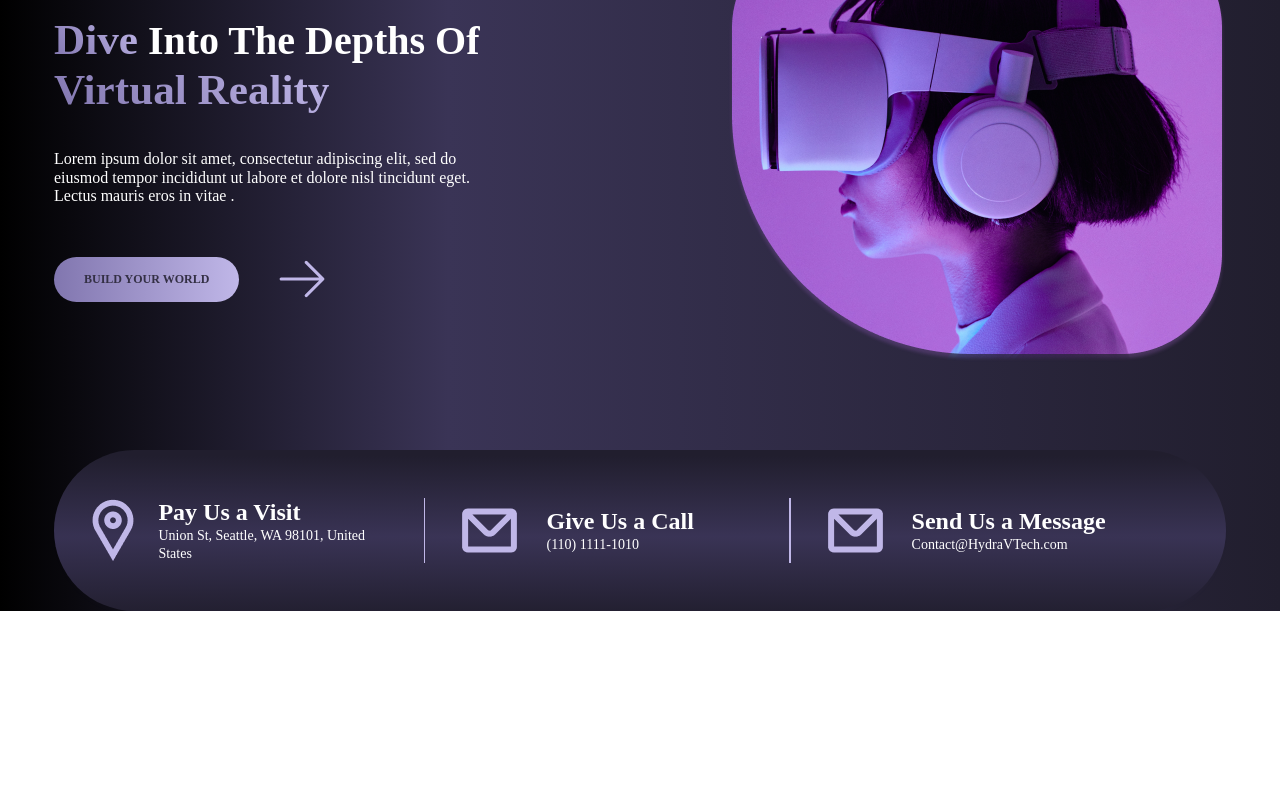
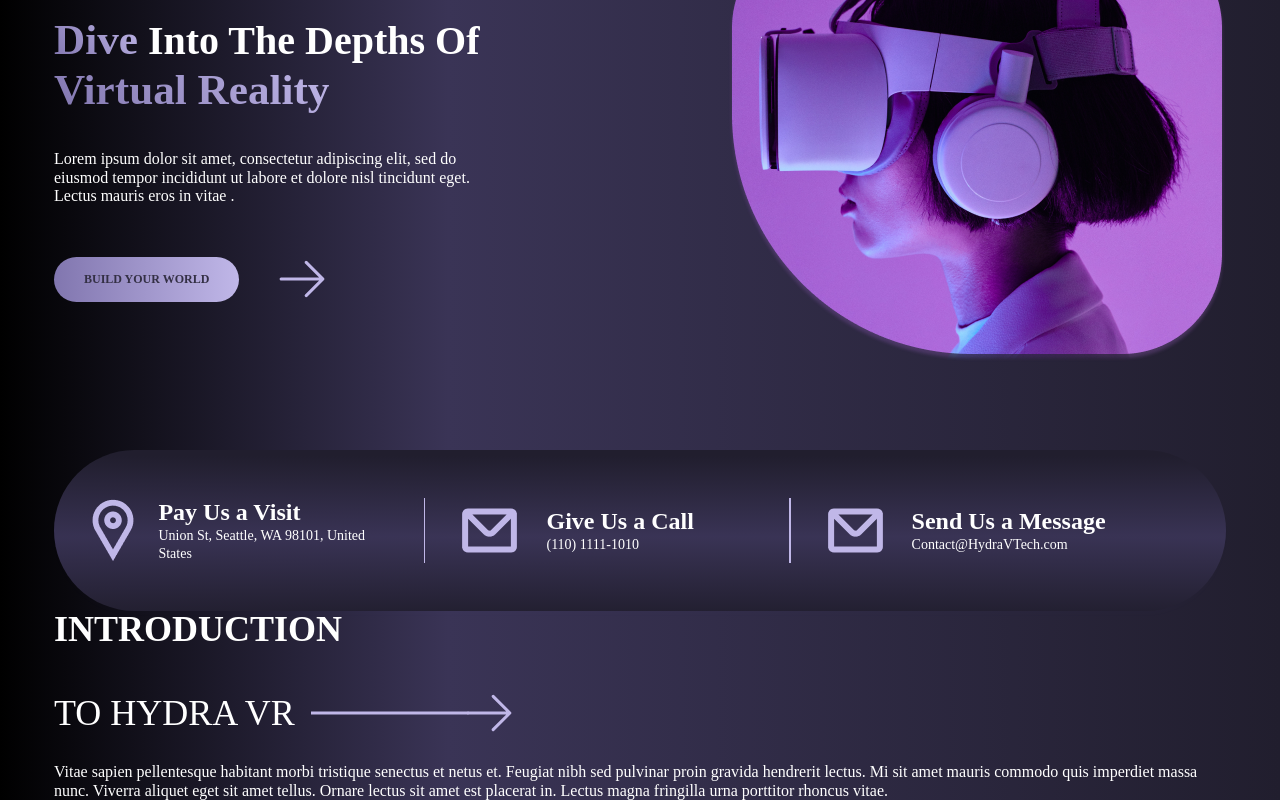
Before and after one commit to AlexanderLosev152/hydra, a React (Vite) app: page / in a window 1280 px wide. Shown: the part 370-1170 px from the top of the page. Before the commit the page ends 981 px from the top, so only its background shows below. Built offline with nearby package versions, Linux system fonts and the light colour scheme.

Commit message:
title box

```diff
--- a/src/App.jsx
+++ b/src/App.jsx
@@ -1,4 +1,5 @@
 import './App.scss';
+import About from './components/About/About';
 import Header from './components/Header/Header';
 import Hero from './components/Hero/Hero';
 
@@ -8,6 +9,7 @@ function App() {
 			<Header />
 			<main>
 				<Hero />
+				<About />
 			</main>
 		</>
 	);
--- /dev/null
+++ b/src/components/About/About.jsx
@@ -0,0 +1,16 @@
+// import styles from './style.module.scss';
+
+import Heading from '../Headind/Heading';
+import HeadingBox from '../HeadingBox/HeadingBox';
+
+const About = () => {
+	return (
+		<div className="container">
+			<div>
+				<HeadingBox text="Vitae sapien pellentesque habitant morbi tristique senectus et netus et. Feugiat nibh sed pulvinar proin gravida hendrerit lectus. Mi sit amet mauris commodo quis imperdiet massa nunc. Viverra aliquet eget sit amet tellus. Ornare lectus sit amet est placerat in. Lectus magna fringilla urna porttitor rhoncus vitae." />
+			</div>
+		</div>
+	);
+};
+
+export default About;
--- /dev/null
+++ b/src/components/HeadingBox/HeadingBox.jsx
@@ -0,0 +1,14 @@
+// import styles from './style.module.scss';
+
+import Heading from '../Headind/Heading';
+
+const HeadingBox = ({ text }) => {
+	return (
+		<div>
+			<Heading />
+			<p>{text}</p>
+		</div>
+	);
+};
+
+export default HeadingBox;
```
Also changed, not shown: src/components/About/style.module.scss (added).
